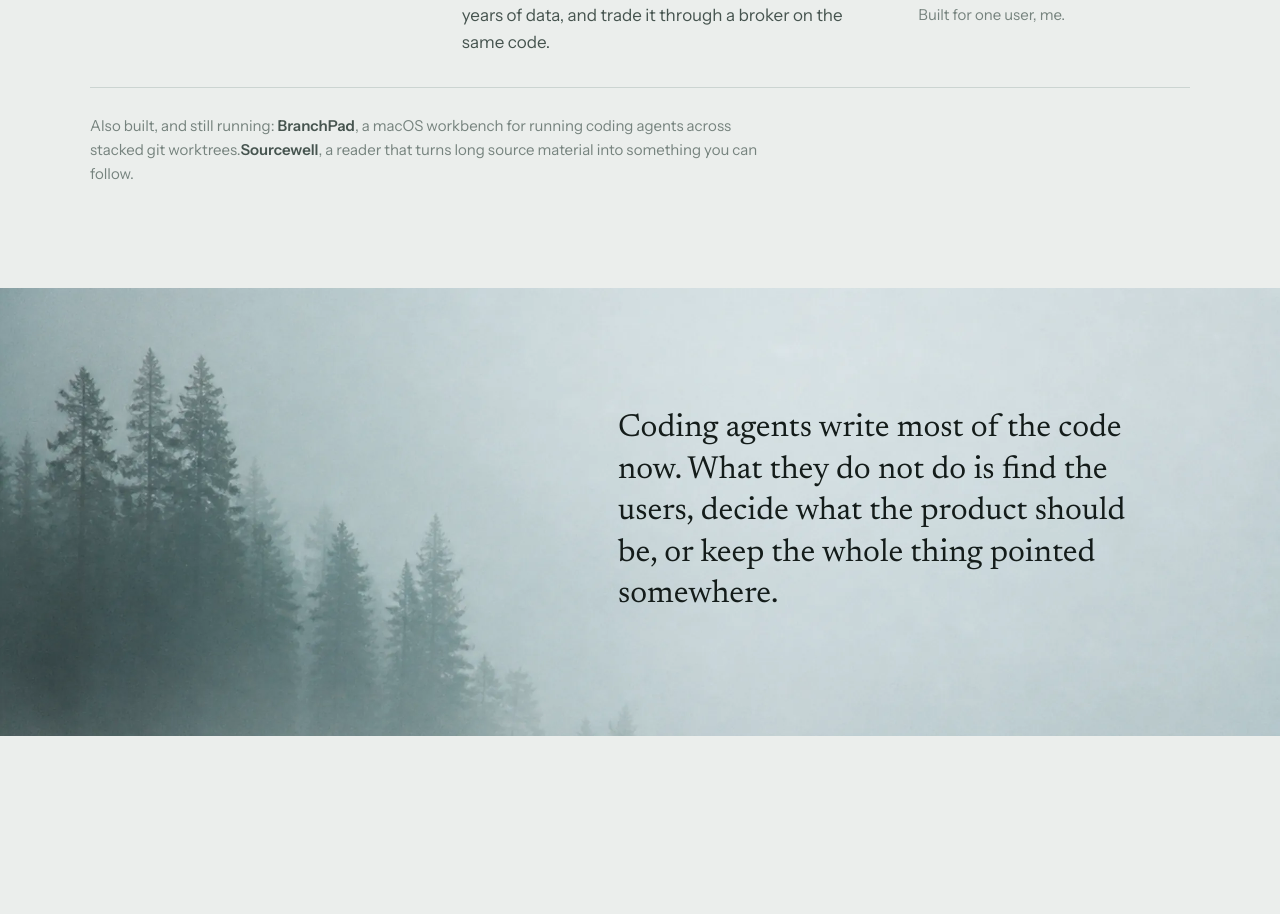
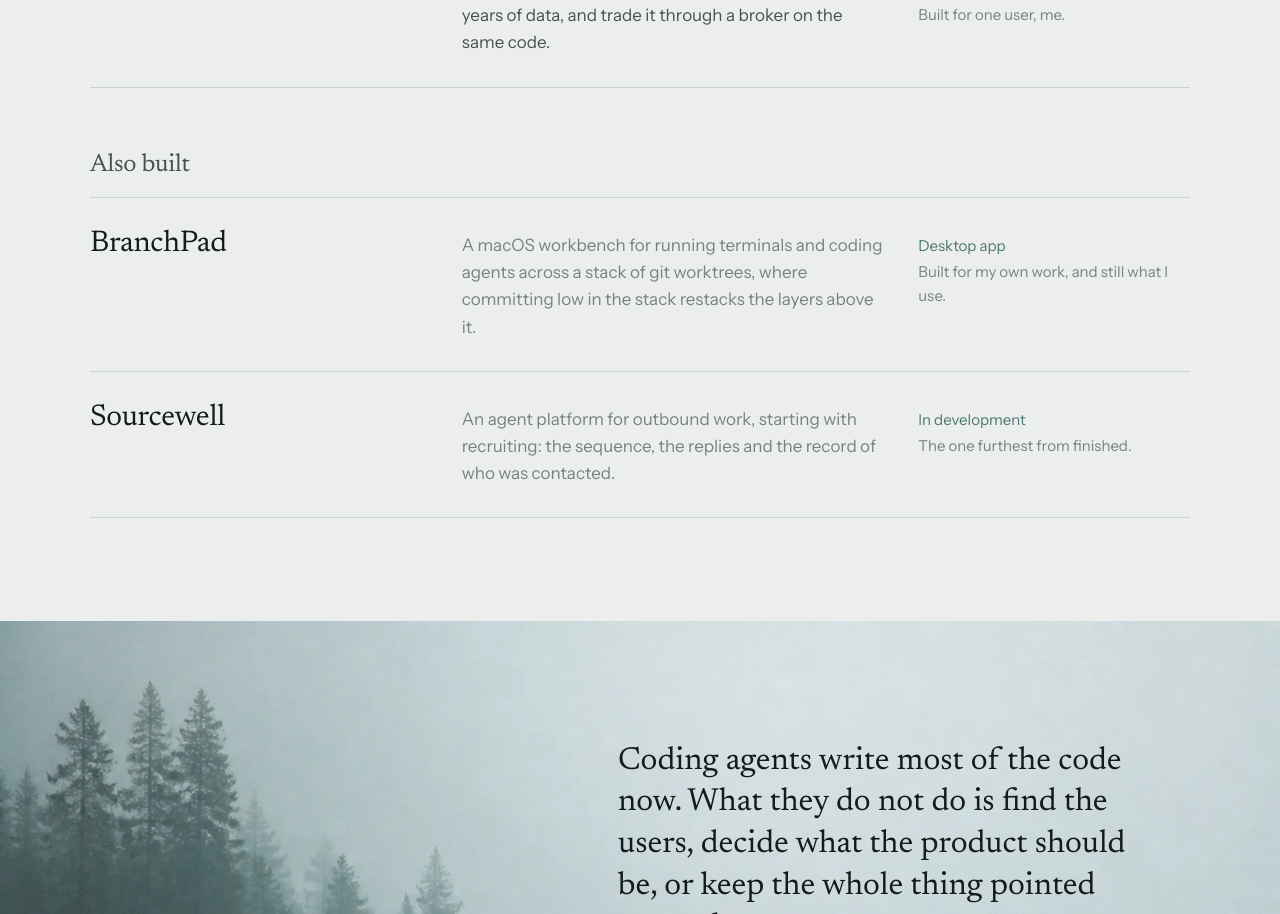
Before and after one commit to nbaghiro/nbaghiro.com, a React (Vite) app in the folder client/: page /projects in a window 1280 px wide. Shown: the part 1049-1963 px from the top of the page. Before the commit the page ends 1900 px from the top, so only its background shows below. Built offline with nearby package versions, Linux system fonts and the light colour scheme; a web font is replaced by a local one.

Commit message:
List BranchPad and Sourcewell as rows like the other projects

```diff
--- a/client/src/data/products.js
+++ b/client/src/data/products.js
@@ -46,14 +46,20 @@ export const PRODUCTS = [
     },
 ];
 
-/** Built earlier, still running, not the ones I write about. */
+/** Built earlier and still running, kept off the public posts but not hidden. */
 export const ALSO = [
     {
+        id: "branchpad",
         name: "BranchPad",
-        note: "a macOS workbench for running coding agents across stacked git worktrees",
+        state: "Desktop app",
+        note: "A macOS workbench for running terminals and coding agents across a stack of git worktrees, where committing low in the stack restacks the layers above it.",
+        detail: "Built for my own work, and still what I use.",
     },
     {
+        id: "sourcewell",
         name: "Sourcewell",
-        note: "a reader that turns long source material into something you can follow",
+        state: "In development",
+        note: "An agent platform for outbound work, starting with recruiting: the sequence, the replies and the record of who was contacted.",
+        detail: "The one furthest from finished.",
     },
 ];
--- a/client/src/pages/Projects.css
+++ b/client/src/pages/Projects.css
@@ -58,15 +58,19 @@
     color: var(--water);
 }
 
-.also {
-    margin-top: 26px;
+.also-head {
+    margin-top: clamp(40px, 5vw, 64px);
+    font-size: clamp(20px, 2.1vw, 25px);
+    color: var(--ink-soft);
+}
+.also-head + .rows {
+    margin-top: 18px;
+}
+.rows .row h3 {
+    font-size: clamp(22px, 2.6vw, 30px);
+}
+.rows li:has(.row:not(a)) .row-note {
     color: var(--ink-faint);
-    font-size: 15px;
-    max-width: 68ch;
-}
-.also b {
-    font-weight: 600;
-    color: var(--ink-soft);
 }
 
 /* the one photograph on this page, full-bleed out of the text column */
--- a/client/src/pages/Projects.jsx
+++ b/client/src/pages/Projects.jsx
@@ -32,14 +32,21 @@ function Projects() {
                 ))}
             </ul>
 
-            <p className="also">
-                Also built, and still running:{" "}
-                {ALSO.map((a) => (
-                    <span key={a.name}>
-                        <b>{a.name}</b>, {a.note}.
-                    </span>
+            <h2 className="also-head">Also built</h2>
+            <ul className="rows">
+                {ALSO.map((p) => (
+                    <li key={p.id}>
+                        <div className="row">
+                            <h3>{p.name}</h3>
+                            <p className="row-note">{p.note}</p>
+                            <p className="row-side">
+                                <span className="state">{p.state}</span>
+                                <span className="detail">{p.detail}</span>
+                            </p>
+                        </div>
+                    </li>
                 ))}
-            </p>
+            </ul>
 
             <figure className="quote">
                 <img src="/img/band.webp" alt="" />
```
